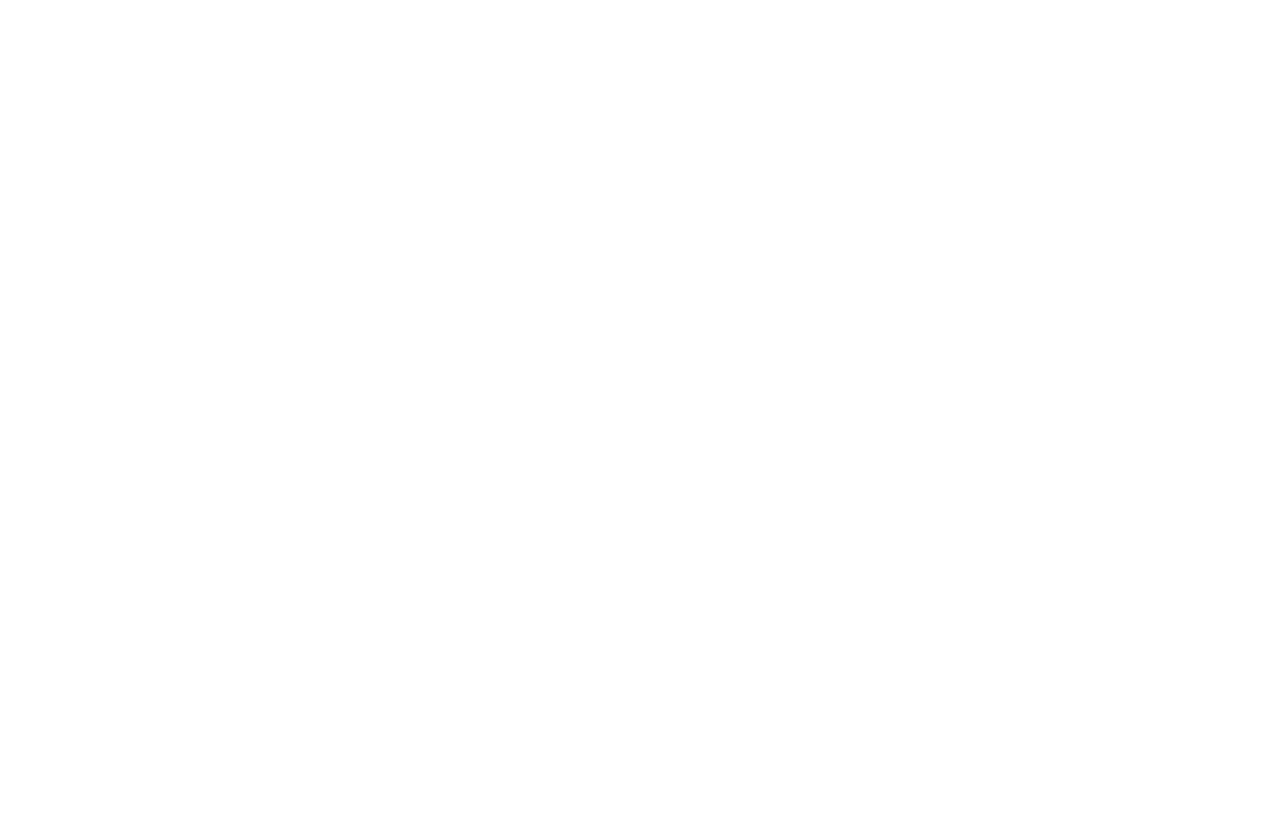
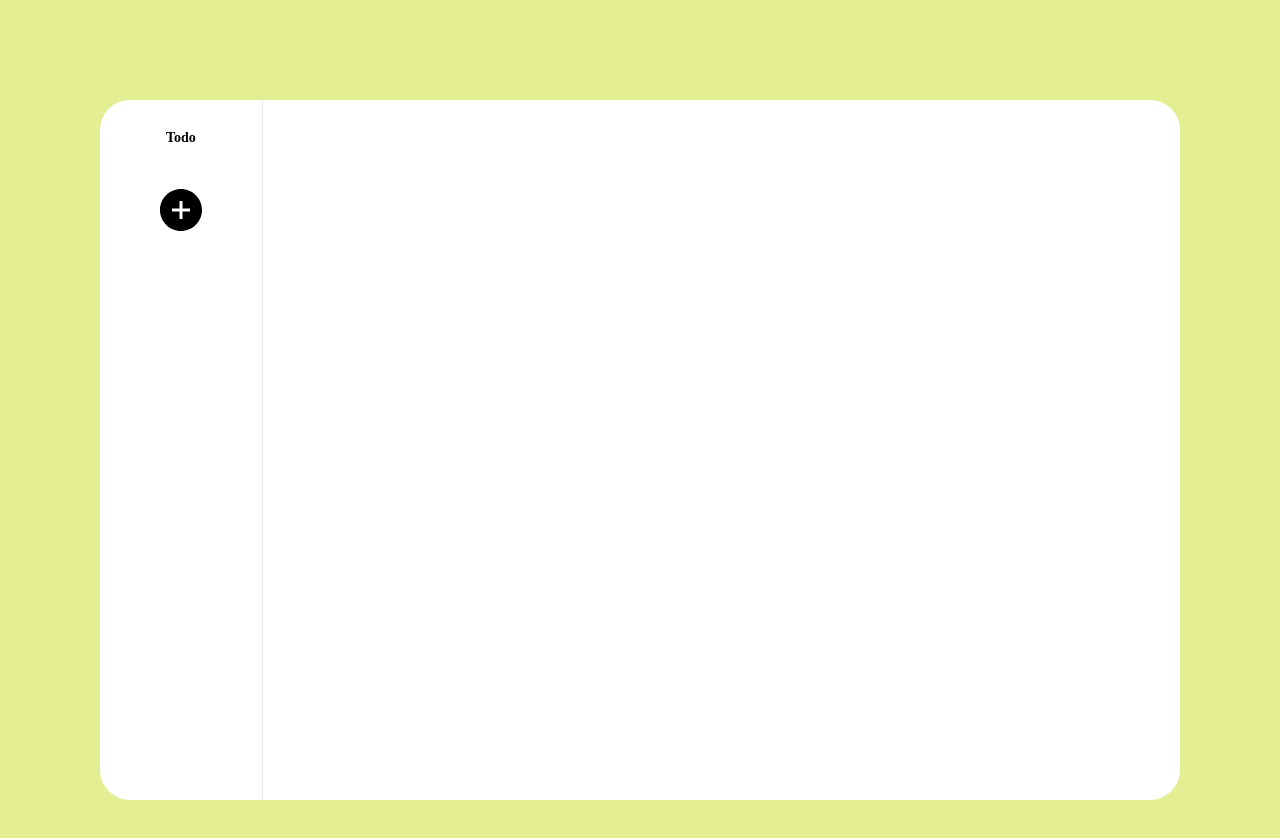
Before and after one commit to elena-paun/notes-app, a React (Create React App) app: page / in a window 1280 px wide. Shown: the top 838 px of the page. Before the commit the page ends 800 px from the top, so only its background shows below. Built offline with nearby package versions, Linux system fonts and the light colour scheme.

Commit message:
create background & buttons

```diff
--- a/package.json
+++ b/package.json
@@ -8,6 +8,7 @@
     "@testing-library/user-event": "^12.2.2",
     "react": "^17.0.1",
     "react-dom": "^17.0.1",
+    "react-icons": "^4.1.0",
     "react-scripts": "4.0.1",
     "styled-components": "^5.2.1",
     "web-vitals": "^0.2.4"
--- a/public/index.html
+++ b/public/index.html
@@ -14,7 +14,6 @@
       manifest.json provides metadata used when your web app is installed on a
       user's mobile device or desktop. See https://developers.google.com/web/fundamentals/web-app-manifest/
     -->
-    <link rel="manifest" href="%PUBLIC_URL%/manifest.json" />
     <!--
       Notice the use of %PUBLIC_URL% in the tags above.
       It will be replaced with the URL of the `public` folder during the build.
--- a/src/App.css
+++ b/src/App.css
@@ -1,38 +1,3 @@
 .App {
   text-align: center;
 }
-
-.App-logo {
-  height: 40vmin;
-  pointer-events: none;
-}
-
-@media (prefers-reduced-motion: no-preference) {
-  .App-logo {
-    animation: App-logo-spin infinite 20s linear;
-  }
-}
-
-.App-header {
-  background-color: #282c34;
-  min-height: 100vh;
-  display: flex;
-  flex-direction: column;
-  align-items: center;
-  justify-content: center;
-  font-size: calc(10px + 2vmin);
-  color: white;
-}
-
-.App-link {
-  color: #61dafb;
-}
-
-@keyframes App-logo-spin {
-  from {
-    transform: rotate(0deg);
-  }
-  to {
-    transform: rotate(360deg);
-  }
-}
--- a/src/App.js
+++ b/src/App.js
@@ -1,9 +1,9 @@
 import './App.css';
-
+import { Background } from './components/Background'
 function App() {
   return (
     <div className="App">
-
+      <Background/>
     </div>
   );
 }
--- /dev/null
+++ b/src/components/Background.jsx
@@ -0,0 +1,83 @@
+import React, { useState, useRef, forwardRef, createRef, useEffect } from 'react'
+
+import { StyledBackground, Todo, Container, AppBar } from './styled-components/Background'
+import { AddNote } from './styled-components/AddNoteButton'
+import { StyledThemeColor } from './ThemeColors'
+export const Background = () => {
+  const [wobble, setWobble] = useState(0)
+  const [showColors, setShowColors] = useState(false)
+  const [translateY, setTranslateY] = useState([])
+  // const [elRefs, setElRefs] = useState([])
+  const elRefs = useRef([])
+  const onClick = () => {
+    setWobble(1)
+    setShowColors(!showColors)
+  }
+  const colors = ['#ffc973', '#ff9b71', '#b692fe', '#01d4ff', '#e4ee90']
+
+  // console.log(colors)
+    const createColorDelay = (elem, i) => {
+    console.log(elem)
+      setTimeout(function () {
+          //.classList.add('load'))
+        },150 * i);
+  }
+  useEffect(() => {
+    for (let i = 0; i < colors.length; i++) {
+       setTimeout(() => {
+         elRefs.current.map((el) => el.current && el.current.classList.add('load'));
+         setTranslateY(Array(colors.length).fill().map((_, i) => 50*i))
+    }, 150 * i)
+    }
+
+  }, [colors.length, elRefs])
+  // useEffect(() => {
+  //   Object.keys(elRefs).map((current) => console.log(elRefs[current]))
+  // }, [])
+  // for (let i = 0; i < colors.length; i++) {
+  //  Object.keys(elRefs).map((current) => console.log(elRefs[current]))
+
+  //   createColorDelay(colors[i], i)
+  // }
+  // useEffect(() => {
+  //   setElRefs(elRefs =>
+  //     Array(colors.length).fill().map((_, i) => elRefs[i] || createRef()))
+  // }, [colors.length])
+    if (elRefs.current.length !== colors.length) {
+    // add or remove refs
+    elRefs.current = Array(colors.length).fill().map((_, i) => elRefs.current[i] || createRef());
+  }
+  console.log(elRefs.current)
+console.log(translateY)
+  return (
+    <Container id='container'>
+      <AppBar id='appbar'>
+        <Todo id='todo'>
+          Todo
+          </Todo>
+        <AddNote
+          className='image rotate'
+          rotate='rotate'
+          onClick={onClick}
+          wobble={wobble}
+          onAnimationEnd={() => setWobble(0)}
+          size='3em' />
+        {showColors &&
+            colors.map((color, idx) => {
+              return (
+                <StyledThemeColor
+                  color={color}
+                  colors={colors}
+                  key={idx}
+                  index={idx}
+                  ref={elRefs.current[idx]}
+                  translateY={translateY[idx]}
+                />
+              )
+        })}
+      </AppBar>
+        <StyledBackground>
+        </StyledBackground>
+      </Container>
+    )
+}
--- /dev/null
+++ b/src/components/ThemeColors.jsx
@@ -0,0 +1,68 @@
+import React from 'react'
+import styled from 'styled-components'
+
+export const ThemeColors = ({ color, forwardedRef, colors, index }) => {
+ // const colorIndex = Object.keys(colors).findIndex(colorName => colors[colorName] === color)
+  // console.log(forwardedRef)
+
+  return (
+    <StyledThemeColor color={color} ref={forwardedRef}/>
+  )
+}
+export const StyledThemeColor = styled.div.attrs({ className: 'load' })`
+  &.load {
+    opacity: 1;
+  }
+  transition: opacity 1s ease-in;
+
+  cursor: pointer;
+  position: relative;
+  left: 40%;
+  border-radius: 50%;
+  margin-top: 15px;
+  width: 15px;
+  height: 15px;
+  background-color: ${props => props.color};
+  transition-delay: 5s;
+  animation: slide-in-top 0.5s cubic-bezier(0.250, 0.460, 0.450, 0.940) both;
+  @keyframes slide-in-top {
+  0% {
+    -webkit-transform: translateY(-100px);
+            transform: translateY(-50px);
+    opacity: 0;
+  }
+  100% {
+    -webkit-transform: translateY(0);
+            transform: translateY(0);
+    opacity: 1;
+  }
+}
+  &:nth-child(3) {
+    animation-delay: 0s;
+  }
+  &:nth-child(4) {
+    animation-delay: .3s;
+  }
+  &:nth-child(5) {
+    animation-delay: .6s;
+  }
+  &:nth-child(6) {
+    animation-delay: .9s;
+  }
+  &:nth-child(7) {
+    animation-delay: 1.2s;
+  }
+`
+
+//  &:nth-of-type(1) {
+//     animation-delay: 6s;
+//   }
+//   &:nth-child(2) {
+//     animation-delay: 4s;
+//   }
+//   &:nth-child(3) {
+//     animation-delay: 2s;
+//   }
+//   &:nth-child(4) {
+//     animation-delay: 0s;
+//   }
--- /dev/null
+++ b/src/components/styled-components/AddNoteButton.js
@@ -0,0 +1,106 @@
+import styled from 'styled-components'
+import { AiFillPlusCircle } from "react-icons/ai";
+
+export const AddNote = styled(AiFillPlusCircle).attrs({className: 'image'})`
+  border-radius: 50%;
+  cursor: pointer;
+  margin-top: 40px;
+  &.image[wobble='1'] {
+      animation: swirl-in-fwd 0.6s ease-out both;
+  }
+  @keyframes swirl-in-fwd {
+  0% {
+    -webkit-transform: rotate(-540deg) scale(0);
+            transform: rotate(-540deg) scale(0);
+    opacity: 0;
+  }
+  100% {
+    -webkit-transform: rotate(0) scale(1);
+            transform: rotate(0) scale(1);
+    opacity: 1;
+  }
+}
+
+`
+
+  //   0% {
+  //   transform: translateY(-30%);
+  // }
+  //   10% {
+  //   transform: translateY(-50%);
+  // }
+  //   15% {
+  //   transform: translateY(0%);
+  // }
+  //   20% {
+  //   transform: translateY(-30%);
+  // }
+  // 25% {
+  //  transform:rotate(180deg) translateY(0%);
+
+  // }
+  // 30% {
+  //   transform: rotate(-360deg);
+  // }
+
+  // 40% {
+  //   transform: rotate(180deg);
+  // }
+
+  // 55% {
+  //   transform: rotate(0deg);
+  // }
+
+//     @keyframes wobble {
+//     0% {
+//     -webkit-transform: translateY(-35px);
+//             transform: translateY(-35px);
+//     -webkit-animation-timing-function: ease-in;
+//             animation-timing-function: ease-in;
+//     opacity: 1;
+//   }
+//   24% {
+//     opacity: 1;
+//   }
+//   40% {
+//     -webkit-transform: translateY(-24px);
+//             transform: translateY(-24px);
+//     -webkit-animation-timing-function: ease-in;
+//             animation-timing-function: ease-in;
+//   }
+//   65% {
+//     -webkit-transform: translateY(-12px);
+//             transform: translateY(-12px);
+//     -webkit-animation-timing-function: ease-in;
+//             animation-timing-function: ease-in;
+//   }
+//   82% {
+//     -webkit-transform: translateY(-6px);
+//             transform: translateY(-6px);
+//     -webkit-animation-timing-function: ease-in;
+//             animation-timing-function: ease-in;
+//   }
+//   93% {
+//     -webkit-transform: translateY(-4px);
+//             transform: translateY(-4px);
+//     -webkit-animation-timing-function: ease-in;
+//             animation-timing-function: ease-in;
+//   }
+//   25%,
+//   55%,
+//   75%,
+//   87% {
+//     -webkit-transform:  translateY(0px);
+//             transform:  translateY(0px);
+//     -webkit-animation-timing-function: ease-out;
+//             animation-timing-function: ease-out;
+//   }
+//   100% {
+//     -webkit-transform: translateY(0px);
+//             transform: translateY(0px);
+//     -webkit-animation-timing-function: ease-out;
+//             animation-timing-function: ease-out;
+//     opacity: 1;
+
+//  }
+// }
--- /dev/null
+++ b/src/components/styled-components/Background.js
@@ -0,0 +1,30 @@
+import styled from 'styled-components'
+
+export const Container = styled.div`
+  width: 100%;
+  display: flex;
+`
+export const AppBar = styled.div`
+  margin: 0 auto;
+  width: 15%;
+  position: relative;
+  background-color: white;
+  background-size: cover;
+  height: 700px;
+  border-radius: 30px 0 0 30px;
+  border-right: 0.5px solid #e6eaf6;
+`
+export const StyledBackground = styled.div`
+  position: relative;
+  background-color: white;
+  background-size: cover;
+  height: 700px;
+  width: 85%;
+  border-radius: 0 30px 30px 0;
+`
+export const Todo = styled.div`
+  font-family: 'Century Gothic';
+  font-size: 14px;
+  font-weight: bold;
+  margin-top: 30px;
+`
--- a/src/index.css
+++ b/src/index.css
@@ -1,13 +1,31 @@
 body {
   margin: 0;
-  font-family: -apple-system, BlinkMacSystemFont, 'Segoe UI', 'Roboto', 'Oxygen',
-    'Ubuntu', 'Cantarell', 'Fira Sans', 'Droid Sans', 'Helvetica Neue',
-    sans-serif;
+  font-family: -apple-system, BlinkMacSystemFont, 'Segoe UI', 'Roboto', 'Oxygen', 'Ubuntu',
+    'Cantarell', 'Fira Sans', 'Droid Sans', 'Helvetica Neue', sans-serif;
   -webkit-font-smoothing: antialiased;
   -moz-osx-font-smoothing: grayscale;
+  height: 100%;
+  padding: 100px;
+  animation: color-change-5x 8s linear infinite alternate both;
 }
-
+@keyframes color-change-5x {
+  0% {
+    background: #ffc973;
+  }
+  25% {
+    background: #ff9b71;
+  }
+  50% {
+    background: #b692fe;
+  }
+  75% {
+    background: #01d4ff;
+  }
+  100% {
+    background: #e4ee90;
+  }
+}
 code {
-  font-family: source-code-pro, Menlo, Monaco, Consolas, 'Courier New',
-    monospace;
+  font-family: source-code-pro, Menlo, Monaco, Consolas, 'Courier New', monospace;
 }
+/* background-color: #e6eaf6; */
```
Also changed, not shown: 2 other files (tests, documents, lock files or other folders).
